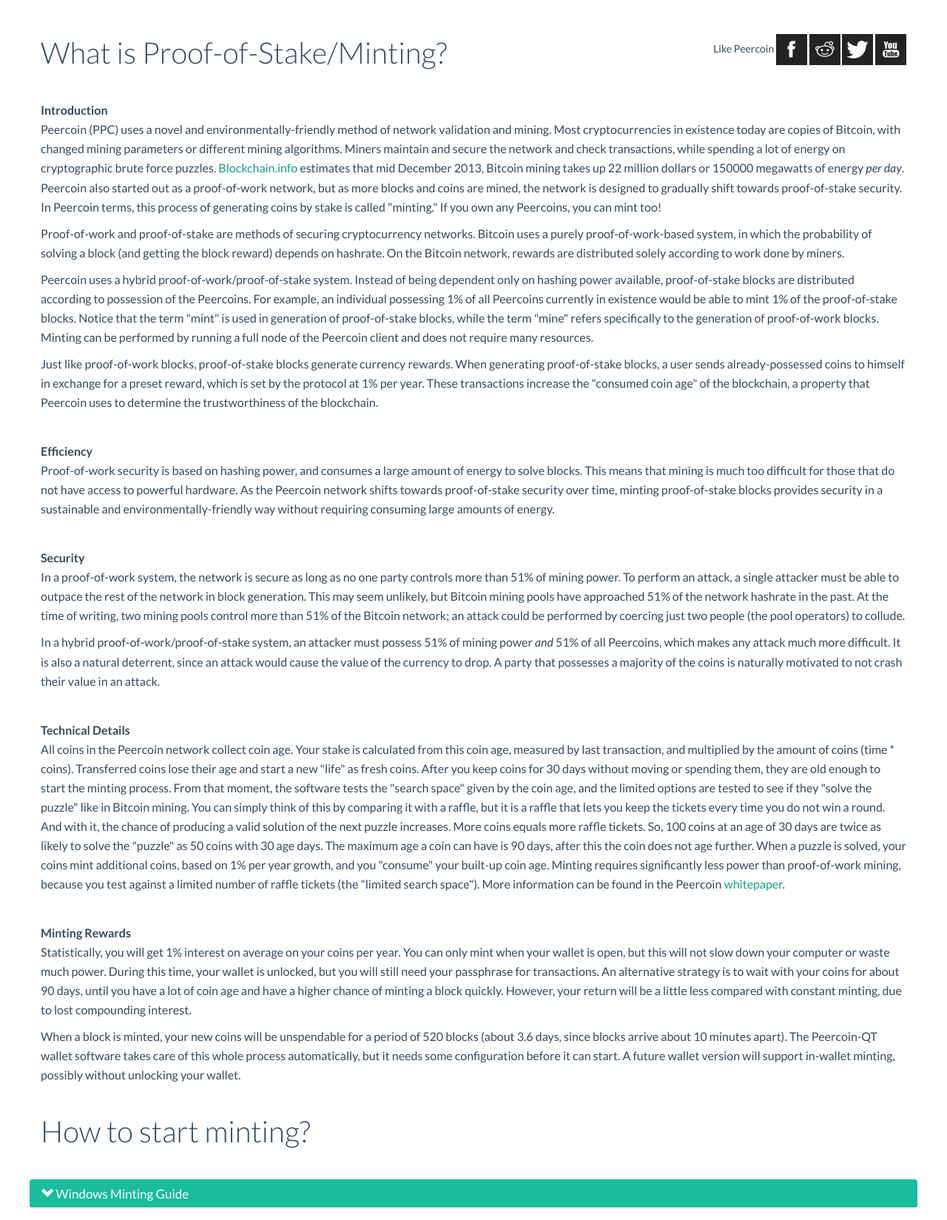
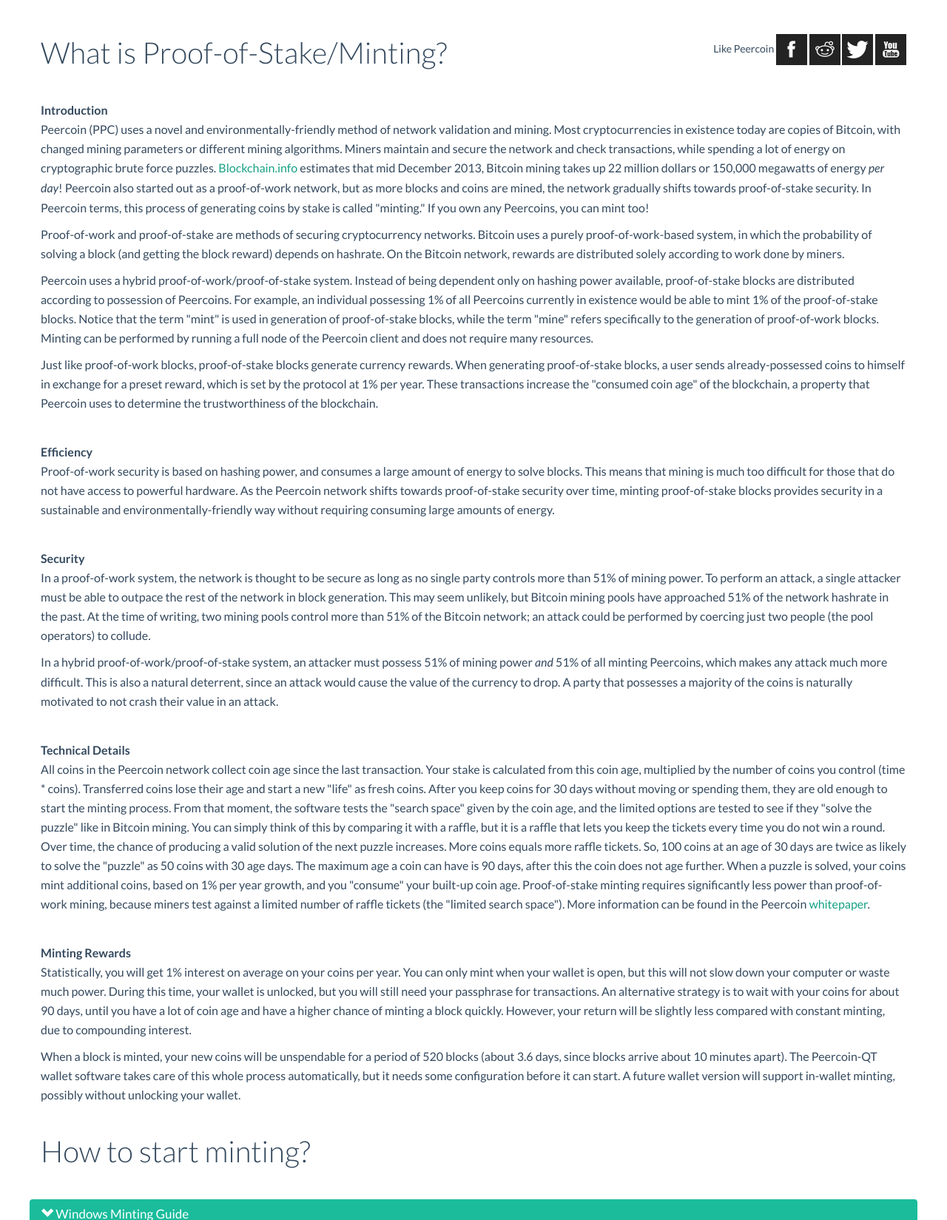
Before and after one commit to super3/peercoin.net, a PHP site: page /minting.php in a window 1280 px wide. Shown: the part 104-1753 px from the top of the page at 74% size. Run offline with PHP 8.4, Linux system fonts and the light colour scheme.

Commit message:
improved clarity of minting explanation

```diff
--- a/minting.php
+++ b/minting.php
@@ -9,13 +9,13 @@
 				<div class="col-lg-12">
 					<p>
 						<strong>Introduction</strong><br />
-						Peercoin (PPC) uses a novel and environmentally-friendly method of network validation and mining. Most cryptocurrencies in existence today are copies of Bitcoin, with changed mining parameters or different mining algorithms. Miners maintain and secure the network and check transactions, while spending a lot of energy on cryptographic brute force puzzles. <a href="https://blockchain.info/stats">Blockchain.info</a> estimates that mid December 2013, Bitcoin mining takes up 22 million dollars or 150000 megawatts of energy <em>per day</em>. Peercoin also started out as a proof-of-work network, but as more blocks and coins are mined, the network is designed to gradually shift towards proof-of-stake security. In Peercoin terms, this process of generating coins by stake is called "minting." If you own any Peercoins, you can mint too!
+						Peercoin (PPC) uses a novel and environmentally-friendly method of network validation and mining. Most cryptocurrencies in existence today are copies of Bitcoin, with changed mining parameters or different mining algorithms. Miners maintain and secure the network and check transactions, while spending a lot of energy on cryptographic brute force puzzles. <a href="https://blockchain.info/stats">Blockchain.info</a> estimates that mid December 2013, Bitcoin mining takes up 22 million dollars or 150,000 megawatts of energy <em>per day</em>! Peercoin also started out as a proof-of-work network, but as more blocks and coins are mined, the network gradually shifts towards proof-of-stake security. In Peercoin terms, this process of generating coins by stake is called "minting." If you own any Peercoins, you can mint too!
 					</p>
 					<p>
 						Proof-of-work and proof-of-stake are methods of securing cryptocurrency networks. Bitcoin uses a purely proof-of-work-based system, in which the probability of solving a block (and getting the block reward) depends on hashrate. On the Bitcoin network, rewards are distributed solely according to work done by miners.
 					</p>
 					<p>
-					        Peercoin uses a hybrid proof-of-work/proof-of-stake system. Instead of being dependent only on hashing power available, proof-of-stake blocks are distributed according to possession of the Peercoins. For example, an individual possessing 1% of all Peercoins currently in existence would be able to mint 1% of the proof-of-stake blocks. Notice that the term "mint" is used in generation of proof-of-stake blocks, while the term "mine" refers specifically to the generation of proof-of-work blocks. Minting can be performed by running a full node of the Peercoin client and does not require many resources.
+					        Peercoin uses a hybrid proof-of-work/proof-of-stake system. Instead of being dependent only on hashing power available, proof-of-stake blocks are distributed according to possession of Peercoins. For example, an individual possessing 1% of all Peercoins currently in existence would be able to mint 1% of the proof-of-stake blocks. Notice that the term "mint" is used in generation of proof-of-stake blocks, while the term "mine" refers specifically to the generation of proof-of-work blocks. Minting can be performed by running a full node of the Peercoin client and does not require many resources.
 					</p>
 					<p>
 					        Just like proof-of-work blocks, proof-of-stake blocks generate currency rewards. When generating proof-of-stake blocks, a user sends already-possessed coins to himself in exchange for a preset reward, which is set by the protocol at 1% per year. These transactions increase the "consumed coin age" of the blockchain, a property that Peercoin uses to determine the trustworthiness of the blockchain.</p>
@@ -35,10 +35,10 @@
 				<div class="col-lg-12">
 					<p>
 						<strong>Security</strong><br />
-						In a proof-of-work system, the network is secure as long as no one party controls more than 51% of mining power. To perform an attack, a single attacker must be able to outpace the rest of the network in block generation. This may seem unlikely, but Bitcoin mining pools have approached 51% of the network hashrate in the past. At the time of writing, two mining pools control more than 51% of the Bitcoin network; an attack could be performed by coercing just two people (the pool operators) to collude.
+						In a proof-of-work system, the network is thought to be secure as long as no single party controls more than 51% of mining power. To perform an attack, a single attacker must be able to outpace the rest of the network in block generation. This may seem unlikely, but Bitcoin mining pools have approached 51% of the network hashrate in the past. At the time of writing, two mining pools control more than 51% of the Bitcoin network; an attack could be performed by coercing just two people (the pool operators) to collude.
 					</p>
 					<p>
-					    In a hybrid proof-of-work/proof-of-stake system, an attacker must possess 51% of mining power <em>and</em> 51% of all Peercoins, which makes any attack much more difficult. It is also a natural deterrent, since an attack would cause the value of the currency to drop. A party that possesses a majority of the coins is naturally motivated to not crash their value in an attack.
+					    In a hybrid proof-of-work/proof-of-stake system, an attacker must possess 51% of mining power <em>and</em> 51% of all minting Peercoins, which makes any attack much more difficult. This is also a natural deterrent, since an attack would cause the value of the currency to drop. A party that possesses a majority of the coins is naturally motivated to not crash their value in an attack.
 					</p>
 				</div>
 			</div>
@@ -47,7 +47,7 @@
 				<div class="col-lg-12">
 					<p>
 						<strong>Technical Details</strong><br />
-						All coins in the Peercoin network collect coin age. Your stake is calculated from this coin age, measured by last transaction, and multiplied by the amount of coins (time * coins). Transferred coins lose their age and start a new "life" as fresh coins. After you keep coins for 30 days without moving or spending them, they are old enough to start the minting process. From that moment, the software tests the "search space" given by the coin age, and the limited options are tested to see if they "solve the puzzle" like in Bitcoin mining. You can simply think of this by comparing it with a raffle, but it is a raffle that lets you keep the tickets every time you do not win a round. And with it, the chance of producing a valid solution of the next puzzle increases. More coins equals more raffle tickets. So, 100 coins at an age of 30 days are twice as likely to solve the "puzzle" as 50 coins with 30 age days. The maximum age a coin can have is 90 days, after this the coin does not age further. When a puzzle is solved, your coins mint additional coins, based on 1% per year growth, and you "consume" your built-up coin age. Minting requires significantly less power than proof-of-work mining, because you test against a limited number of raffle tickets (the "limited search space"). More information can be found in the Peercoin <a href="/whitepaper">whitepaper</a>.
+All coins in the Peercoin network collect coin age since the last transaction. Your stake is calculated from this coin age, multiplied by the number of coins you control (time * coins). Transferred coins lose their age and start a new "life" as fresh coins. After you keep coins for 30 days without moving or spending them, they are old enough to start the minting process. From that moment, the software tests the "search space" given by the coin age, and the limited options are tested to see if they "solve the puzzle" like in Bitcoin mining. You can simply think of this by comparing it with a raffle, but it is a raffle that lets you keep the tickets every time you do not win a round. Over time, the chance of producing a valid solution of the next puzzle increases. More coins equals more raffle tickets. So, 100 coins at an age of 30 days are twice as likely to solve the "puzzle" as 50 coins with 30 age days. The maximum age a coin can have is 90 days, after this the coin does not age further. When a puzzle is solved, your coins mint additional coins, based on 1% per year growth, and you "consume" your built-up coin age. Proof-of-stake minting requires significantly less power than proof-of-work mining, because miners test against a limited number of raffle tickets (the "limited search space"). More information can be found in the Peercoin <a href="/whitepaper">whitepaper</a>.
 					</p>
 				</div>
 			</div>
@@ -56,7 +56,7 @@
 				<div class="col-lg-12">
 					<p>
 						<strong>Minting Rewards</strong><br />
-						Statistically, you will get 1% interest on average on your coins per year. You can only mint when your wallet is open, but this will not slow down your computer or waste much power. During this time, your wallet is unlocked, but you will still need your passphrase for transactions. An alternative strategy is to wait with your coins for about 90 days, until you have a lot of coin age and have a higher chance of minting a block quickly. However, your return will be a little less compared with constant minting, due to lost compounding interest.
+						Statistically, you will get 1% interest on average on your coins per year. You can only mint when your wallet is open, but this will not slow down your computer or waste much power. During this time, your wallet is unlocked, but you will still need your passphrase for transactions. An alternative strategy is to wait with your coins for about 90 days, until you have a lot of coin age and have a higher chance of minting a block quickly. However, your return will be slightly less compared with constant minting, due to compounding interest.
 					</p>
                     <p>
                          When a block is minted, your new coins will be unspendable for a period of 520 blocks (about 3.6 days, since blocks arrive about 10 minutes apart). The Peercoin-QT wallet software takes care of this whole process automatically, but it needs some configuration before it can start. A future wallet version will support in-wallet minting, possibly without unlocking your wallet.</p>
```
